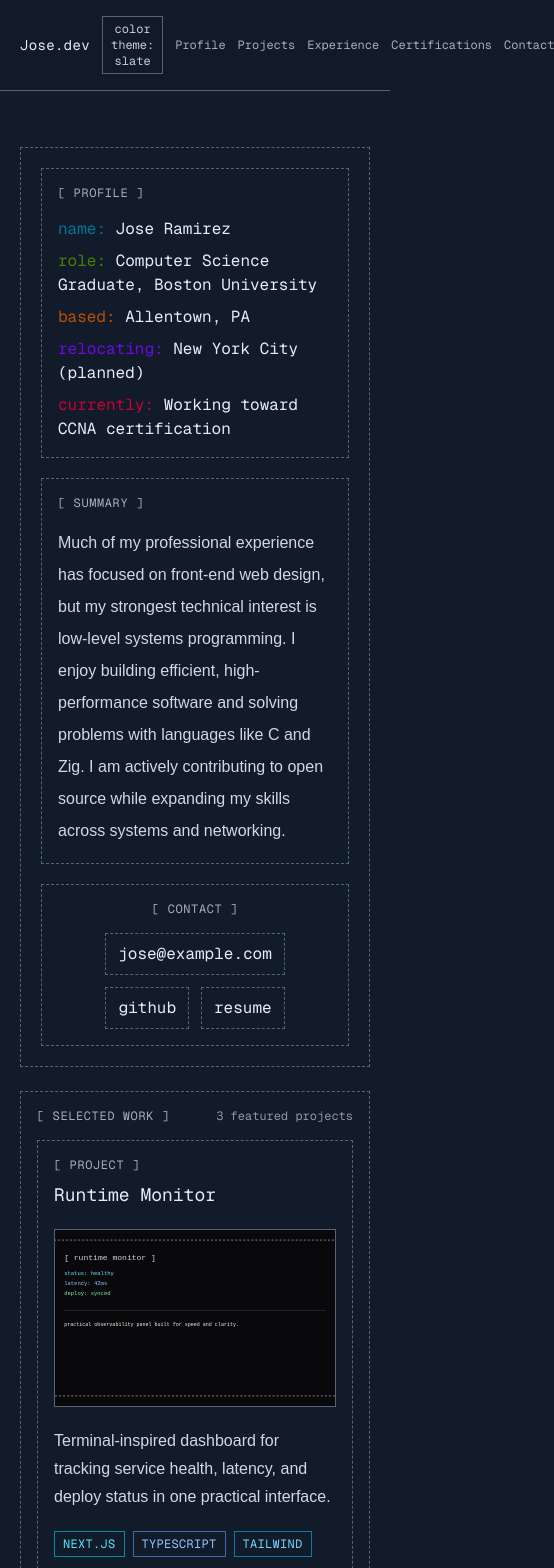
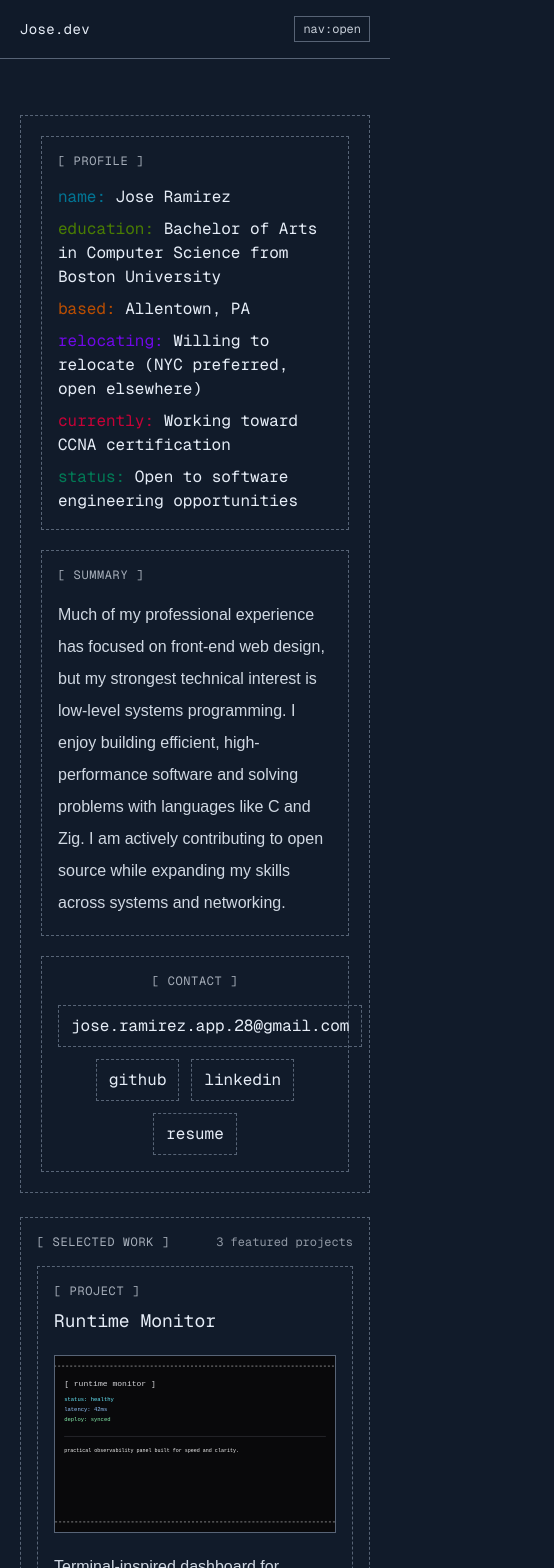
Before and after one commit to nowaymyname27/portfolio-site-v4, a Next.js app: page / in a window 390 px wide. Shown: the top 1568 px of the page, 554 px wide, since content can reach past the window. Built offline with nearby package versions, Linux system fonts and the light colour scheme.

Commit message:
update the hero and header

```diff
--- a/app/(home)/components/Hero.tsx
+++ b/app/(home)/components/Hero.tsx
@@ -5,8 +5,8 @@ const PROFILE_LINES = [
     labelClass: "text-cyan-700 dark:text-cyan-300",
   },
   {
-    label: "role",
-    value: "Computer Science Graduate, Boston University",
+    label: "education",
+    value: "Bachelor of Arts in Computer Science from Boston University",
     labelClass: "text-lime-700 dark:text-lime-300",
   },
   {
@@ -16,13 +16,18 @@ const PROFILE_LINES = [
   },
   {
     label: "relocating",
-    value: "New York City (planned)",
+    value: "Willing to relocate (NYC preferred, open elsewhere)",
     labelClass: "text-violet-700 dark:text-violet-300",
   },
   {
     label: "currently",
     value: "Working toward CCNA certification",
     labelClass: "text-rose-700 dark:text-rose-300",
+  },
+  {
+    label: "status",
+    value: "Open to software engineering opportunities",
+    labelClass: "text-emerald-700 dark:text-emerald-300",
   },
 ];
 
@@ -63,20 +68,29 @@ export default function Hero() {
           <p className="font-mono text-xs uppercase tracking-wider text-foreground/70">
             [ contact ]
           </p>
+          <div className="space-y-3">
+            <a
+              href="mailto:jose.ramirez.app.28@gmail.com"
+              className="inline-block border border-dashed border-[var(--border-muted)] px-3 py-2 font-mono text-base text-foreground transition-colors hover:bg-foreground hover:text-background"
+            >
+              jose.ramirez.app.28@gmail.com
+            </a>
             <div className="flex flex-wrap items-center justify-center gap-3">
               <a
-              href="mailto:jose@example.com"
-              className="border border-dashed border-[var(--border-muted)] px-3 py-2 font-mono text-base text-foreground transition-colors hover:bg-foreground hover:text-background"
-            >
-              jose@example.com
-            </a>
-            <a
-              href="https://github.com/yourhandle"
+                href="https://github.com/nowaymyname27"
                 target="_blank"
                 rel="noopener noreferrer"
                 className="border border-dashed border-[var(--border-muted)] px-3 py-2 font-mono text-base text-foreground transition-colors hover:bg-foreground hover:text-background"
               >
                 github
+              </a>
+              <a
+                href="https://www.linkedin.com/in/nowaymyname27/"
+                target="_blank"
+                rel="noopener noreferrer"
+                className="border border-dashed border-[var(--border-muted)] px-3 py-2 font-mono text-base text-foreground transition-colors hover:bg-foreground hover:text-background"
+              >
+                linkedin
               </a>
               <a
                 href="/resume.pdf"
@@ -89,6 +103,7 @@ export default function Hero() {
             </div>
           </div>
         </div>
+      </div>
     </section>
   );
 }
--- a/app/components/Footer.tsx
+++ b/app/components/Footer.tsx
@@ -15,21 +15,30 @@ export default function Footer() {
           <p>
             <span className="text-foreground/60">contact:</span>{" "}
             <a
-              href="mailto:jose@example.com"
+              href="mailto:jose.ramirez.app.28@gmail.com"
               className="underline decoration-dotted underline-offset-4 transition-colors hover:text-[var(--link-accent)]"
             >
-              jose@example.com
+              jose.ramirez.app.28@gmail.com
             </a>
           </p>
           <p className="md:text-right">
             <span className="text-foreground/60">links:</span>{" "}
             <a
-              href="https://github.com/yourhandle"
+              href="https://github.com/nowaymyname27"
               target="_blank"
               rel="noopener noreferrer"
               className="underline decoration-dotted underline-offset-4 transition-colors hover:text-[var(--link-accent)]"
             >
               github
+            </a>{" "}
+            |{" "}
+            <a
+              href="https://www.linkedin.com/in/nowaymyname27/"
+              target="_blank"
+              rel="noopener noreferrer"
+              className="underline decoration-dotted underline-offset-4 transition-colors hover:text-[var(--link-accent)]"
+            >
+              linkedin
             </a>{" "}
             |{" "}
             <a
@@ -50,7 +59,7 @@ export default function Footer() {
           </p>
           <p>
             <span className="text-foreground/60">location:</span> Allentown, PA -
-            NYC (planned)
+            willing to relocate (NYC preferred, open elsewhere)
           </p>
           <p className="md:text-right">
             <span className="text-foreground/60">last updated:</span> {LAST_UPDATED}
--- a/app/components/Header.tsx
+++ b/app/components/Header.tsx
@@ -1,3 +1,4 @@
+import HeaderNav from "@/app/components/HeaderNav";
 import ThemeToggle from "@/app/components/ThemeToggle";
 
 const NAV_ITEMS = [
@@ -11,29 +12,18 @@ const NAV_ITEMS = [
 export default function Header() {
   return (
     <header className="sticky top-0 z-50 border-b border-[var(--border-muted)] bg-background/95 backdrop-blur-sm">
-      <div className="mx-auto grid w-full max-w-7xl grid-cols-[1fr_auto_1fr] items-center gap-3 px-5 py-4 md:px-8">
+      <div className="mx-auto grid w-full max-w-7xl grid-cols-[1fr_auto] items-center gap-3 px-5 py-4 md:grid-cols-[1fr_auto_1fr] md:px-8">
         <span className="font-mono text-sm tracking-wide text-foreground">
           Jose.dev
         </span>
 
-        <div className="justify-self-center">
+        <div className="hidden justify-self-center md:block">
           <ThemeToggle />
         </div>
 
-        <nav
-          aria-label="Primary"
-          className="justify-self-end flex items-center gap-3 font-mono text-xs sm:gap-5 sm:text-sm"
-        >
-          {NAV_ITEMS.map((item) => (
-            <a
-              key={item.label}
-              href={item.href}
-              className="text-foreground/70 transition-colors hover:text-[var(--link-accent)]"
-            >
-              {item.label}
-            </a>
-          ))}
-        </nav>
+        <div className="justify-self-end">
+          <HeaderNav items={NAV_ITEMS} />
+        </div>
       </div>
     </header>
   );
--- /dev/null
+++ b/app/components/HeaderNav.tsx
@@ -0,0 +1,71 @@
+"use client";
+
+import { useState } from "react";
+
+import ThemeToggle from "@/app/components/ThemeToggle";
+
+type NavItem = {
+  label: string;
+  href: string;
+};
+
+type HeaderNavProps = {
+  items: NavItem[];
+};
+
+export default function HeaderNav({ items }: HeaderNavProps) {
+  const [isOpen, setIsOpen] = useState(false);
+
+  return (
+    <div className="relative flex items-center justify-end">
+      <nav
+        aria-label="Primary"
+        className="hidden items-center gap-3 font-mono text-xs sm:gap-5 sm:text-sm md:flex"
+      >
+        {items.map((item) => (
+          <a
+            key={item.label}
+            href={item.href}
+            className="text-foreground/70 transition-colors hover:text-[var(--link-accent)]"
+          >
+            {item.label}
+          </a>
+        ))}
+      </nav>
+
+      <button
+        type="button"
+        onClick={() => setIsOpen((current) => !current)}
+        className="border border-[var(--border-muted)] px-2 py-1 font-mono text-xs text-foreground/85 transition-colors hover:border-red-500 hover:text-[var(--link-accent)] md:hidden"
+        aria-expanded={isOpen}
+        aria-controls="mobile-nav-panel"
+      >
+        {isOpen ? "nav:close" : "nav:open"}
+      </button>
+
+      {isOpen ? (
+        <div
+          id="mobile-nav-panel"
+          className="absolute right-0 top-full mt-3 w-64 space-y-4 border border-dashed border-[var(--border-muted)] bg-background p-4 shadow-lg md:hidden"
+        >
+          <nav aria-label="Mobile primary" className="space-y-2">
+            {items.map((item) => (
+              <a
+                key={`mobile-${item.label}`}
+                href={item.href}
+                onClick={() => setIsOpen(false)}
+                className="block border border-dashed border-[var(--border-muted)] px-3 py-2 font-mono text-sm text-foreground/80 transition-colors hover:border-red-500 hover:text-[var(--link-accent)]"
+              >
+                {item.label}
+              </a>
+            ))}
+          </nav>
+
+          <div className="border-t border-dashed border-[var(--border-muted)] pt-4">
+            <ThemeToggle />
+          </div>
+        </div>
+      ) : null}
+    </div>
+  );
+}
```
Lines whose indentation alone changed are shown as unchanged.
